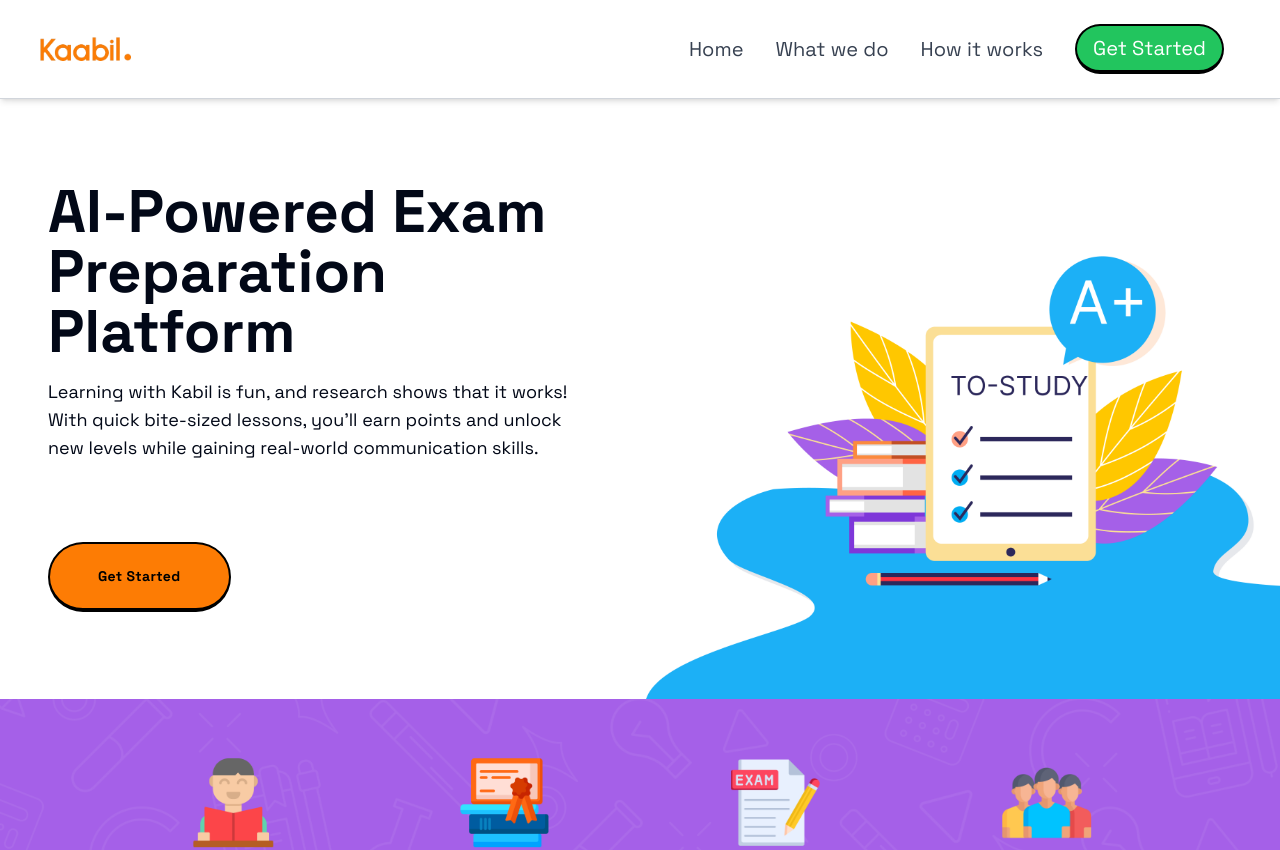
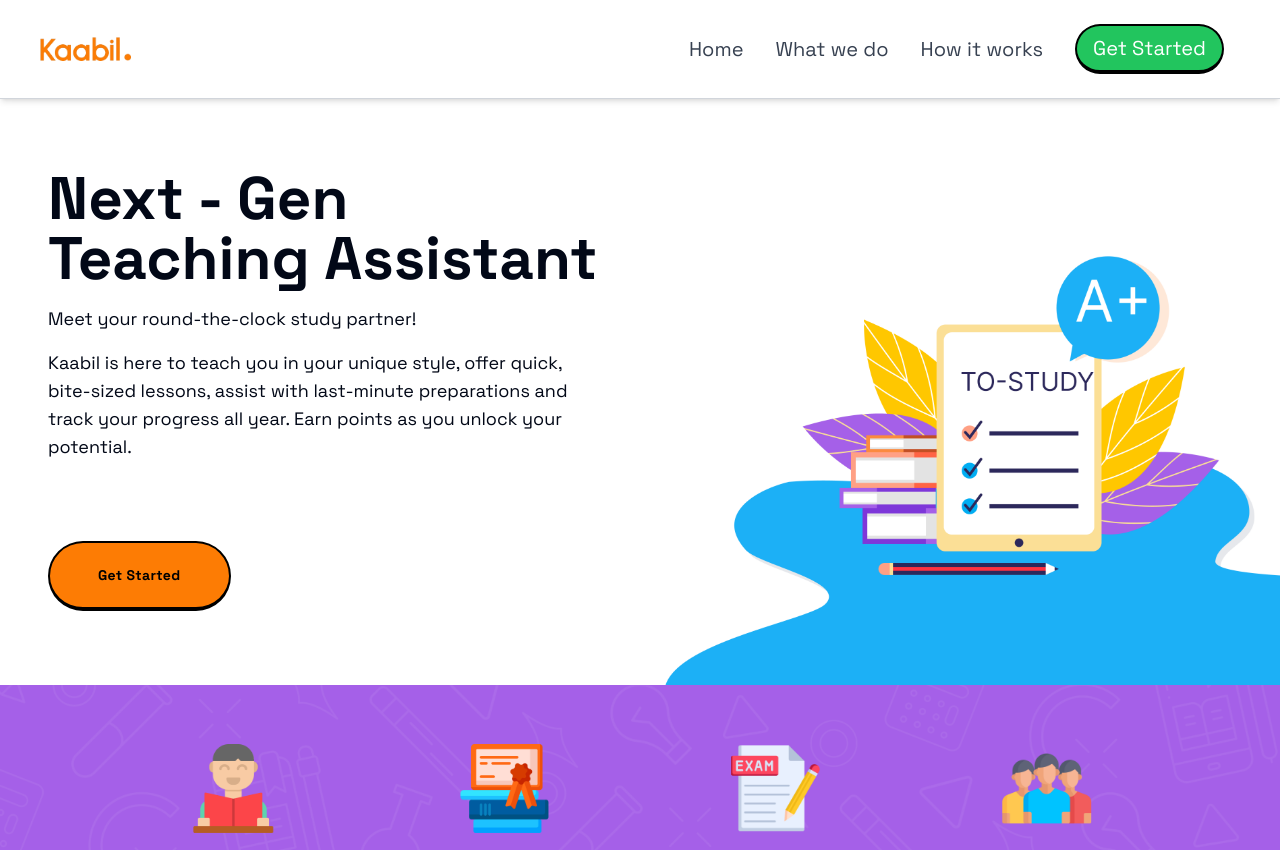
Before and after one commit to learning79/kaabil.me, a React (Vite) app in the folder Frontend/: page / in a window 1280 px wide. Shown: the top 850 px of the page. Built offline with nearby package versions, Linux system fonts and the light colour scheme; no server answers.

Commit message:
Updated home

```diff
--- a/Frontend/src/Landing/home.jsx
+++ b/Frontend/src/Landing/home.jsx
@@ -32,13 +32,14 @@ const Home = () => {
           <div className="flex flex-col md:flex-row items-center md:justify-between">
             <div className="flex-grow text-center md:px-12 md:text-left sm:mr-0 mb-8 sm:mb-0">
               <h1 className="text-6xl font-bold mb-4">
-                AI-Powered Exam <br />
-                <span className="whitespace-no-wrap">Preparation Platform</span>
+                Next - Gen <br />
+                <span className="whitespace-no-wrap">Teaching Assistant</span>
               </h1>
               <p className="text-lg mb-4">
-                Learning with Kabil is fun, and research shows that it works! With quick
-                bite-sized lessons, you’ll earn points and unlock new levels while
-                gaining real-world communication skills.
+                Meet your round-the-clock study partner!
+              </p>
+              <p className="text-lg mb-4">
+              Kaabil is here to teach you in your unique style, offer quick, bite-sized lessons, assist with last-minute preparations and track your progress all year. Earn points as you unlock your potential.
               </p>
               <div className="flex justify-center md:justify-start">
                 <Button onClick={handleGetStarted} className="py-8 px-12 rounded-full flex mt-16 text-center md:items-center items-center">
```
